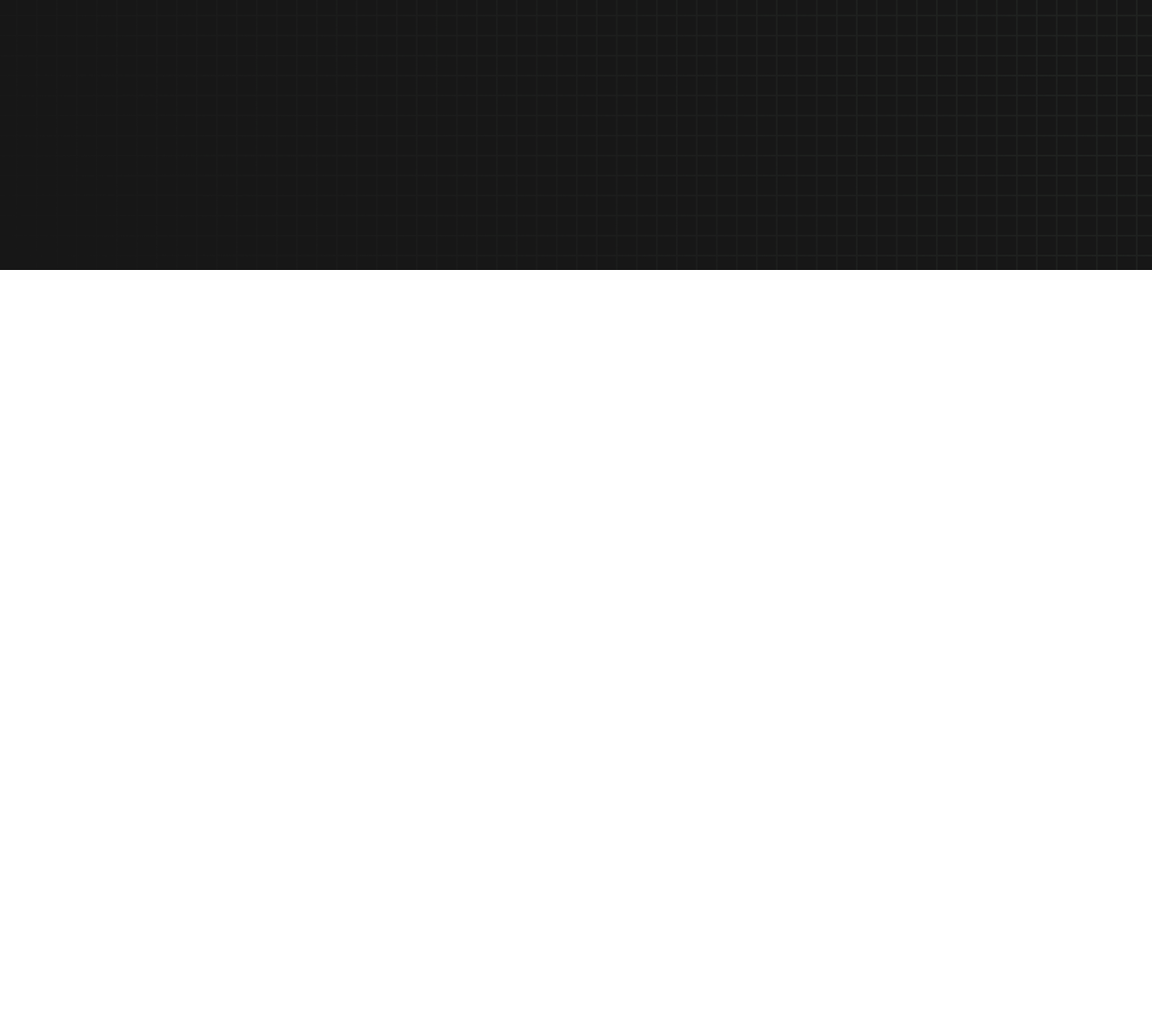
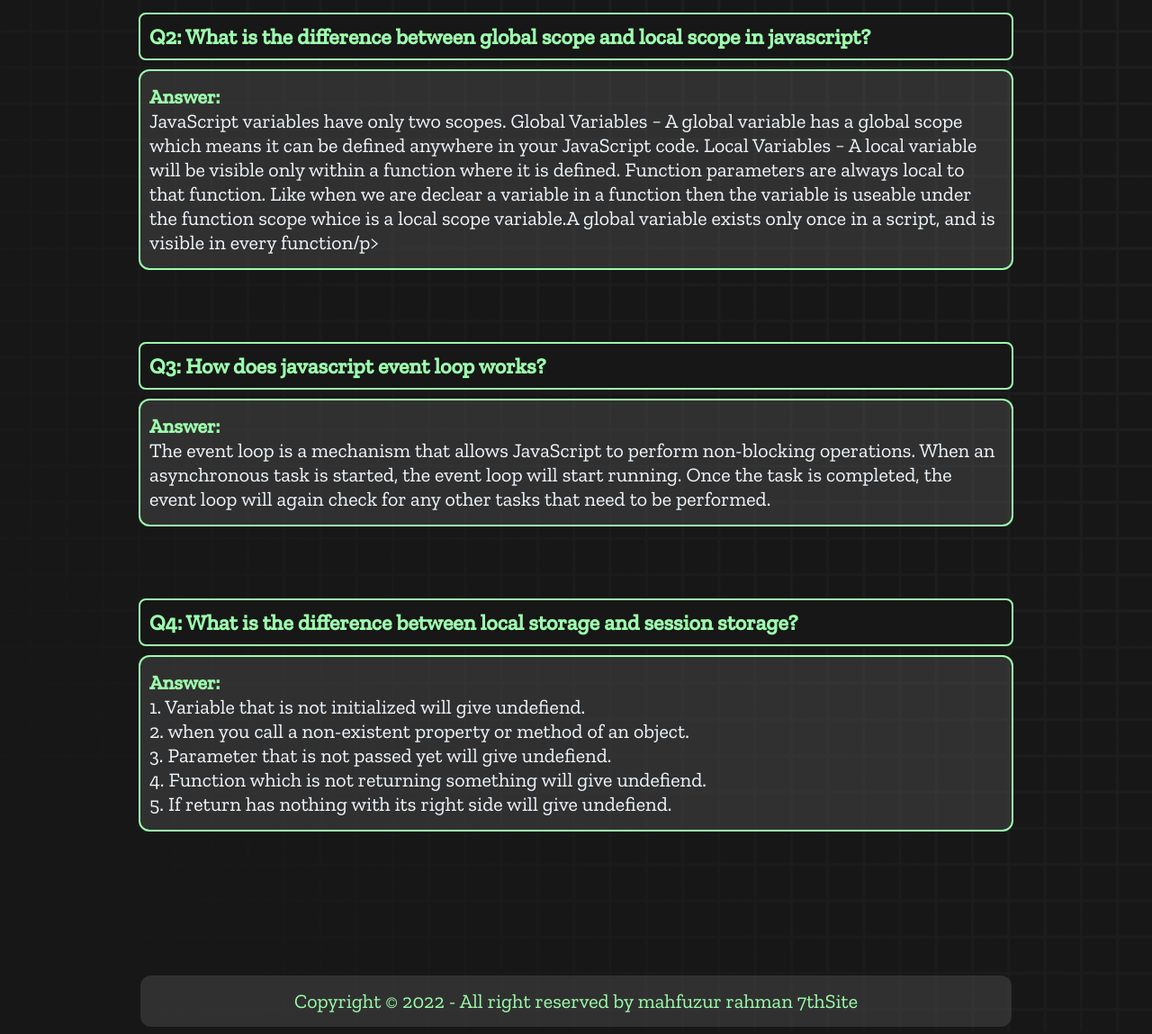
Before and after one commit to mahfuzurrahman01/seventh-assignment-typing, a plain HTML site: page blog.html in a window 1280 px wide. Shown: the part 500-1649 px from the top of the page at 90% size. Before the commit the page ends 800 px from the top, so only its background shows below. Drawn offline with nearby package versions, Linux system fonts and the light colour scheme.

Commit message:
blog.html file done

```diff
--- /dev/null
+++ b/blog.css
@@ -0,0 +1,53 @@
+body {
+    background-image: url("./bg.png");
+    background-size: cover;
+    background-position: left top;
+    font-family: "Zilla Slab", serif;
+
+}
+
+h1 {
+    text-align: center;
+    color: aliceblue;
+    background-color: #171717;
+    font-size: 3rem;
+    border: 2px solid #9dffad;
+    border-radius: 15px;
+    display: block;
+    width: 25%;
+    margin: 20px auto;
+    padding: 7px;
+}
+h2{
+    color: #9dffad;
+    border: 2px solid #9dffad;
+    width: 75%;
+    padding: 10px;
+    background-color: #171717;
+    margin: 10px auto;
+    border-radius: 8px;
+}
+p{
+    color: aliceblue;
+    width: 75%;
+    border: 2px solid #9dffad;
+    background-color: #57575765;
+    padding: 15px 10px;
+    margin: 0px auto;
+    font-size: 22px;
+    border-radius: 12px;
+}
+span{
+    font-weight: bold;
+    color: #9dffad;
+}
+.card{
+    margin-top: 5rem;
+}
+#copyright{
+    color: #9dffad;
+    text-align: center;
+    margin-top: 10rem;
+    border: none;
+    background-color: #57575765;
+}
--- a/blog.html
+++ b/blog.html
@@ -6,42 +6,38 @@
     <meta http-equiv="X-UA-Compatible" content="IE=edge">
     <meta name="viewport" content="width=device-width, initial-scale=1.0">
     <title>Blog section</title>
-    <style>
-        body {
-            background-image: url("./bg.png");
-            background-size: cover;
-            background-position: left top;
-            font-family: "Zilla Slab", serif;
 
-        }
-
-        h1 {
-            text-align: center;
-            color: aliceblue;
-            font-size: 3rem;
-            border: 2px solid #9dffad;
-            border-radius: 15px;
-            display: block;
-            width: 25%;
-            margin: 20px auto;
-            padding: 7px;
-        }
-        h2{
-
-        }
-    </style>
     <link rel="preconnect" href="https://fonts.googleapis.com" />
     <link rel="preconnect" href="https://fonts.gstatic.com" crossorigin />
     <link href="https://fonts.googleapis.com/css2?family=Zilla+Slab:wght@300;400;500&display=swap" rel="stylesheet" />
+    <link rel="stylesheet" href="blog.css">
 </head>
 
 <body>
     <h1>Blog</h1>
     <main>
-      <div>
-        <h2>What is the difference between local storage and session storage?</h2>
+      <div class="card">
+        <h2>Q1: What is the difference between local storage and session storage?</h2>
+        <p><span>Answer:</span><br> sessionStorage is similar to localStorage ; the difference is that while data in localStorage doesn't expire, data in sessionStorage is cleared when the page session ends. Whenever a document is loaded in a particular tab in the browser, a unique page session gets created and assigned to that particular tab.
+        localstorge is still there but the session storage data will not . untill you manually clear or delete the local storage data it will remain there as it was.</p>
+      </div>
+      <div class="card">
+        <h2>Q2: What is the difference between global scope and local scope in javascript?</h2>
+        <p><span>Answer:</span><br> JavaScript variables have only two scopes. Global Variables − A global variable has a global scope which means it can be defined anywhere in your JavaScript code. Local Variables − A local variable will be visible only within a function where it is defined. Function parameters are always local to that function.
+        Like when we are declear a variable in a function then the variable is useable under the function scope whice is a local scope variable.A global variable exists only once in a script, and is visible in every function/p>
+      </div>
+      <div class="card">
+        <h2>Q3: How does javascript event loop works?</h2>
+        <p><span>Answer:</span><br>The event loop is a mechanism that allows JavaScript to perform non-blocking operations. When an asynchronous task is started, the event loop will start running. Once the task is completed, the event loop will again check for any other tasks that need to be performed.</p>
+      </div>
+      <div class="card">
+        <h2>Q4: What is the difference between local storage and session storage?</h2>
+        <p><span>Answer:</span><br>1. Variable that is not initialized will give undefiend.<br>2. when you call a non-existent property or method of an object.<br>3. Parameter that is not passed yet will give undefiend.<br>4. Function which is not returning something will give undefiend.<br>5. If return has nothing with its right side will give undefiend.</p>
       </div>
     </main>
+    <footer>
+        <p id="copyright">Copyright © 2022 - All right reserved by mahfuzur rahman 7thSite</p>
+    </footer>
 </body>
 
 </html>
--- a/styles.css
+++ b/styles.css
@@ -25,11 +25,9 @@ body {
   font-size: 25px;
   border-radius: 15px;
   background: rgb(255, 255, 255);
-  background: linear-gradient(
-    92.49deg,
-    rgba(255, 255, 255, 0.1) 0.18%,
-    rgba(255, 255, 255, 0.05) 99.85%
-  );
+  background: linear-gradient(92.49deg,
+      rgba(255, 255, 255, 0.1) 0.18%,
+      rgba(255, 255, 255, 0.05) 99.85%);
   backdrop-filter: blur(5px);
   margin-bottom: 30px;
 }
@@ -62,6 +60,7 @@ body {
   color: white;
   display: none;
 }
+
 #result {
   position: absolute;
   top: 50%;
@@ -76,7 +75,8 @@ body {
   text-align: center;
   padding: 2rem;
 }
-#show-time{
+
+#show-time {
   text-align: center;
   color: white;
   margin: 10px 0;
@@ -85,18 +85,23 @@ body {
 .green {
   color: #9dffad;
 }
+
 .red {
   color: #eb6565;
 }
+
 .bold {
   font-weight: 700;
 }
+
 .inactive {
   border: 2px solid white !important;
 }
+
 .hidden {
   display: none;
 }
+
 .title {
   text-align: center;
   color: white;
@@ -128,6 +133,7 @@ body {
   justify-content: center;
   margin: 30px 0;
 }
+
 button {
   padding: 10px 20px;
   border: none;
@@ -147,7 +153,7 @@ button {
   flex-wrap: wrap;
   justify-content: space-around; */
   display: grid;
-  grid-template-columns: repeat(3,1fr);
+  grid-template-columns: repeat(3, 1fr);
   gap: 20px;
 }
 
@@ -164,22 +170,18 @@ button {
   color: white;
   border-radius: 15px;
   background: rgb(255, 255, 255);
-  background: linear-gradient(
-    92.49deg,
-    rgba(255, 255, 255, 0.1) 0.18%,
-    rgba(255, 255, 255, 0.05) 99.85%
-  );
+  background: linear-gradient(92.49deg,
+      rgba(255, 255, 255, 0.1) 0.18%,
+      rgba(255, 255, 255, 0.05) 99.85%);
   backdrop-filter: blur(5px);
   margin-bottom: 30px;
 }
 
 #modal-background {
   background: rgb(255, 255, 255);
-  background: linear-gradient(
-    92.49deg,
-    rgba(255, 255, 255, 0.1) 0.18%,
-    rgba(255, 255, 255, 0.05) 99.85%
-  );
+  background: linear-gradient(92.49deg,
+      rgba(255, 255, 255, 0.1) 0.18%,
+      rgba(255, 255, 255, 0.05) 99.85%);
   backdrop-filter: blur(5px);
   height: 100vh;
   width: 100%;
@@ -187,30 +189,48 @@ button {
   top: 0;
 }
 
+#copyright {
+  width: 75%;
+  color: #9dffad;
+  text-align: center;
+  margin: 10rem auto 3rem;
+  border: none;
+  background-color: #57575765;
+  padding: 15px 10px;
+  font-size: 22px;
+  border-radius: 12px;
+}
+
+/* mobile device responsive  */
 @media only screen and (max-width: 700px) {
   .box-container {
     padding: 0 20px;
     width: 100%;
   }
+
   .card {
-    flex-direction:column;
+    flex-direction: column;
   }
+
   #histories {
-  grid-template-columns: repeat(1,1fr);
+    grid-template-columns: repeat(1, 1fr);
   }
-  #result{
+
+  #result {
     position: fixed;
     width: 300px;
     height: 250px;
   }
-  button{
+
+  button {
     width: 235px;
   }
 }
+
 /* tablet responsive  */
 
-@media only screen and (min-width: 701px) and (max-width: 998px){
-  #histories{
-    grid-template-columns: repeat(2,1fr);
+@media only screen and (min-width: 701px) and (max-width: 998px) {
+  #histories {
+    grid-template-columns: repeat(2, 1fr);
   }
 }
```
Also changed, not shown: index.html (+7 -5 lines).
